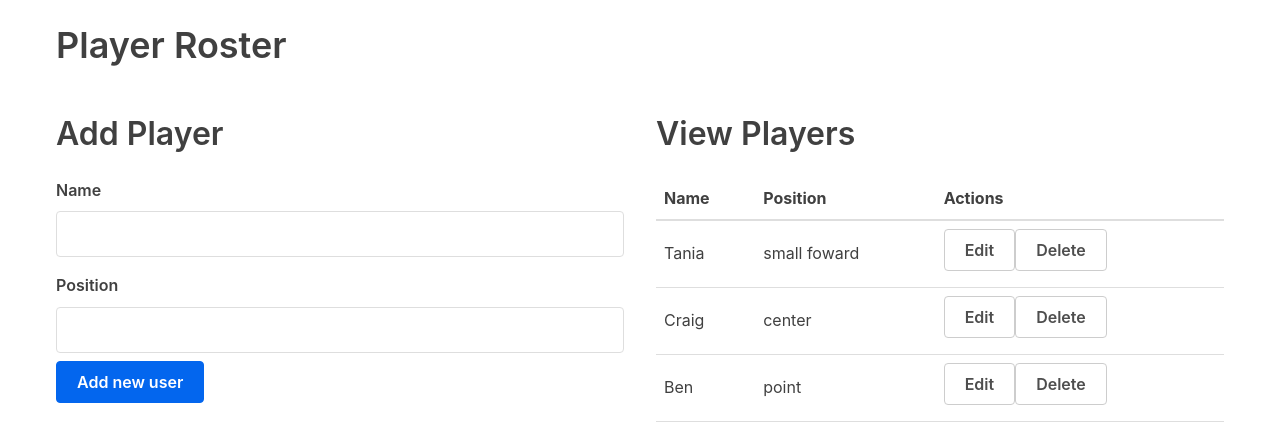
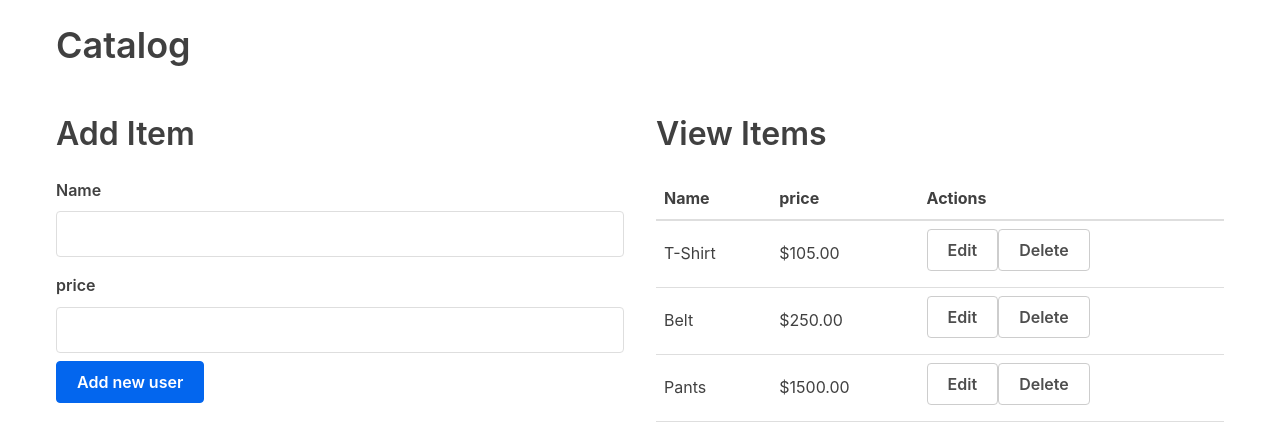
Before and after one commit to karimshakir/react-team-roster, a React (Create React App) app: page / in a window 1280 px wide. Shown: the top 444 px of the page. Built offline with nearby package versions, Linux system fonts and the light colour scheme.

Commit message:
frame the sales app

```diff
--- a/package.json
+++ b/package.json
@@ -1,5 +1,5 @@
 {
-  "name": "team-roster",
+  "name": "react-sales",
   "version": "0.1.0",
   "private": true,
   "dependencies": {
--- a/src/App.js
+++ b/src/App.js
@@ -6,12 +6,12 @@ import UserTable from "./tables/UserTable";
 const App = () => {
   // Data
   const usersData = [
-    { id: 1, name: "Tania", position: "small foward" },
-    { id: 2, name: "Craig", position: "center" },
-    { id: 3, name: "Ben", position: "point" }
+    { id: 1, name: "T-Shirt", price: "$105.00" },
+    { id: 2, name: "Belt", price: "$250.00" },
+    { id: 3, name: "Pants", price: "$1500.00" }
   ];
 
-  const initialFormState = { id: null, name: "", position: "" };
+  const initialFormState = { id: null, name: "", price: "" };
 
   // Setting state
   const [users, setUsers] = useState(usersData);
@@ -19,9 +19,15 @@ const App = () => {
   const [editing, setEditing] = useState(false);
 
   // CRUD operations
+
+
+
+
   const addUser = user => {
     user.id = users.length + 1;
     setUsers([...users, user]);
+    //setUsers(users => [...users, user])
+    //setUsers(users => users.concat(user))
   };
 
   const deleteUser = id => {
@@ -39,17 +45,17 @@ const App = () => {
   const editRow = user => {
     setEditing(true);
 
-    setCurrentUser({ id: user.id, name: user.name, position: user.position });
+    setCurrentUser({ id: user.id, name: user.name, price: user.price });
   };
 
   return (
     <div className="container">
-      <h1>Player Roster</h1>
+      <h1>Catalog</h1>
       <div className="flex-row">
         <div className="flex-large">
           {editing ? (
             <Fragment>
-              <h2>Edit Player</h2>
+              <h2>Edit Item</h2>
               <EditUserForm
                 editing={editing}
                 setEditing={setEditing}
@@ -59,13 +65,13 @@ const App = () => {
             </Fragment>
           ) : (
             <Fragment>
-              <h2>Add Player</h2>
+              <h2>Add Item</h2>
               <AddUserForm addUser={addUser} />
             </Fragment>
           )}
         </div>
         <div className="flex-large">
-          <h2>View Players</h2>
+          <h2>View Items</h2>
           <UserTable users={users} editRow={editRow} deleteUser={deleteUser} />
         </div>
       </div>
--- a/src/forms/AddUserForm.js
+++ b/src/forms/AddUserForm.js
@@ -1,32 +1,42 @@
-import React, { useState } from 'react'
+import React, { useState } from "react";
 
 const AddUserForm = props => {
-  const initialFormState = { id: null, name: '', position: '' }
-  const [user, setUser] = useState(initialFormState)
+  const initialFormState = { id: null, name: "", price: "" };
+  const [user, setUser] = useState(initialFormState);
 
   const handleInputChange = event => {
-    const { name, value } = event.target
+    const { name, value } = event.target;
 
-    setUser({ ...user, [name]: value })
-  }
+    setUser({ ...user, [name]: value });
+  };
 
   return (
     <form
       onSubmit={event => {
-        event.preventDefault()
-        if (!user.name || !user.position) return
+        event.preventDefault();
+        if (!user.name || !user.price) return;
 
-        props.addUser(user)
-        setUser(initialFormState)
+        props.addUser(user);
+        setUser(initialFormState);
       }}
     >
       <label>Name</label>
-      <input type="text" name="name" value={user.name} onChange={handleInputChange} />
-      <label>Position</label>
-      <input type="text" name="position" value={user.position} onChange={handleInputChange} />
+      <input
+        type="text"
+        name="name"
+        value={user.name}
+        onChange={handleInputChange}
+      />
+      <label>price</label>
+      <input
+        type="text"
+        name="prices"
+        value={user.prices}
+        onChange={handleInputChange}
+      />
       <button>Add new user</button>
     </form>
-  )
-}
+  );
+};
 
-export default AddUserForm
+export default AddUserForm;
--- a/src/forms/EditUserForm.js
+++ b/src/forms/EditUserForm.js
@@ -4,9 +4,9 @@ const EditUserForm = props => {
   const [user, setUser] = useState(props.currentUser);
 
   const handleInputChange = event => {
-    const { name, value } = event.target;
+    const { value } = event.target;
 
-    setUser({ ...user, [name]: value });
+    setUser({ ...user, value });
   };
 
   useEffect(() => {
@@ -23,14 +23,14 @@ const EditUserForm = props => {
       <label>Name</label>
       <input
         type="text"
-        name="name"
+        //name="danhey"
         value={user.name}
         onChange={handleInputChange}
       />
       <label>Position</label>
       <input
         type="text"
-        name="position"
+        //name="jetskis"
         value={user.position}
         onChange={handleInputChange}
       />
--- a/src/tables/UserTable.js
+++ b/src/tables/UserTable.js
@@ -5,7 +5,7 @@ const UserTable = props => (
     <thead>
       <tr>
         <th>Name</th>
-        <th>Position</th>
+        <th>price</th>
         <th>Actions</th>
       </tr>
     </thead>
@@ -14,7 +14,7 @@ const UserTable = props => (
         props.users.map(user => (
           <tr key={user.id}>
             <td>{user.name}</td>
-            <td>{user.position}</td>
+            <td>{user.price}</td>
             <td>
               <button
                 onClick={() => {
```
Also changed, not shown: 1 other file (tests, documents, lock files or other folders).
